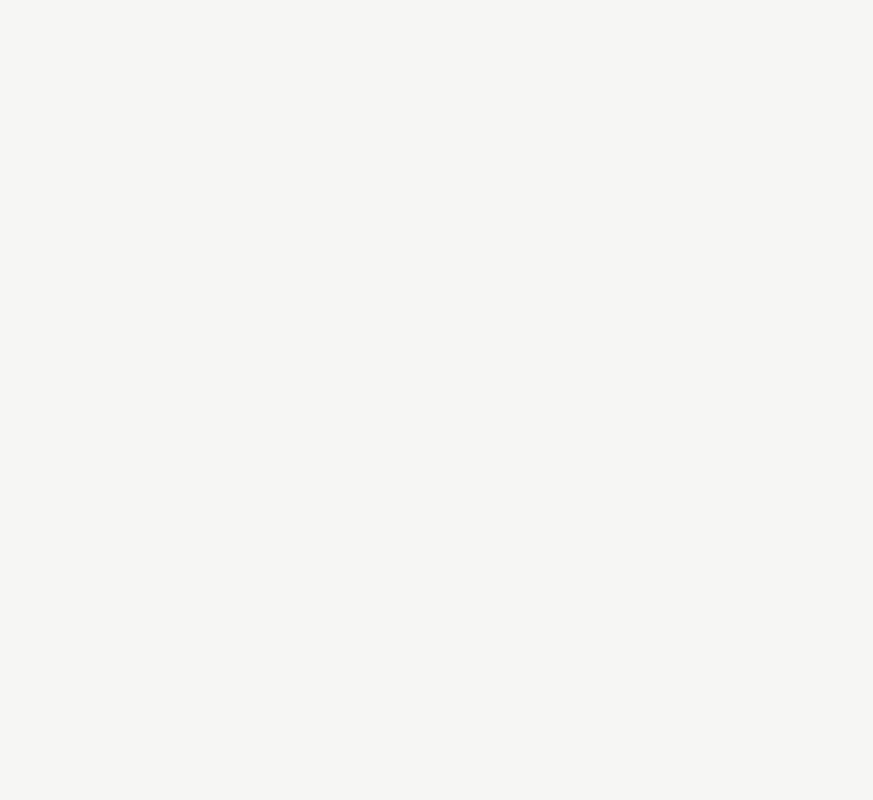
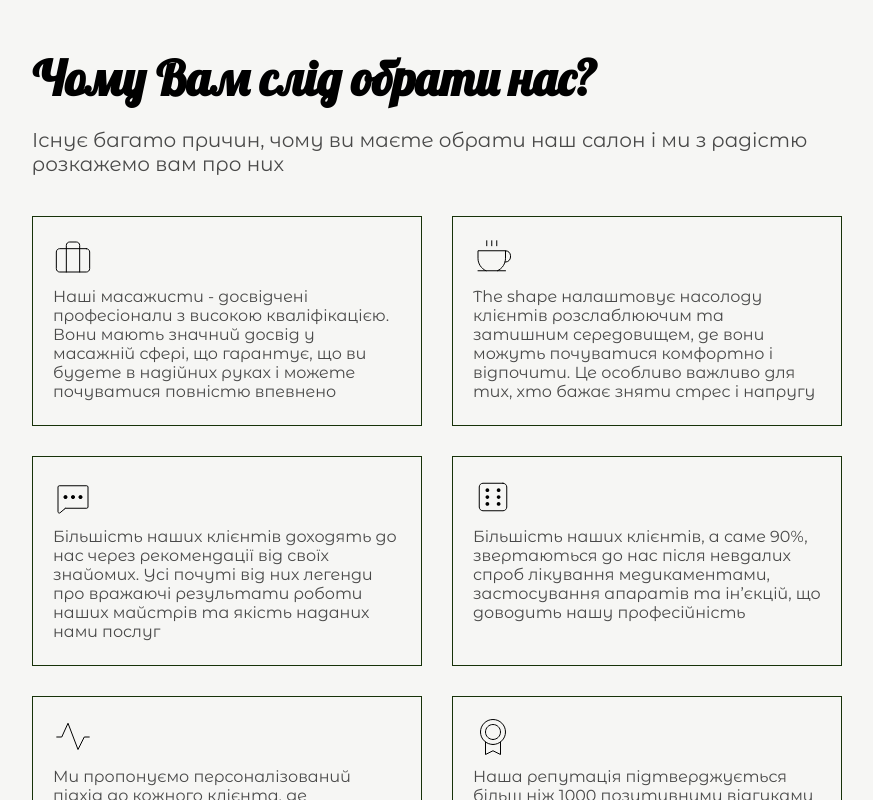
Before and after one commit to diana1m/test-project-nextjs, a Next.js app: page / in a window 1280 px wide. Shown: the part 880-1680 px from the top of the page, without its empty margins (32-905 px from the left). Before the commit the page ends 908 px from the top, so only its background shows below. Built offline with nearby package versions, Linux system fonts and the light colour scheme.

Commit message:
create component Benefits

```diff
--- /dev/null
+++ b/src/components/screens/home/Benefits/Benefits.module.scss
@@ -0,0 +1,37 @@
+/* --- Benefits --- */
+
+@import '/src/styles/resources/';
+
+.wrapper {
+    padding: 120px 0;
+}
+
+.title {
+    font-family: $secondary-font-family;
+    font-size: 48px;
+    font-weight: 700;
+    margin-bottom: 20px;
+}
+
+.description {
+    margin-bottom: 40px;
+    max-width: 810px;
+    opacity: 0.7;
+}
+
+.list {
+    @include wrap(30px, _, wrap);
+}
+
+.item {
+    width: 390px;
+    height: 210px;
+    padding: 20px;
+    border: 1px solid $accent;
+    font-size: 16px;
+}
+
+.itemText {
+    margin-top: 10px;
+    opacity: 0.7;
+}
--- /dev/null
+++ b/src/components/screens/home/Benefits/Benefits.tsx
@@ -0,0 +1,19 @@
+import { FC } from 'react'
+
+import benefitsData from '@/data/benefits.json'
+import BenefitsHead from './BenefitsHead'
+import BenefitsContent from './BenefitsContent'
+import styles from './Benefits.module.scss'
+
+const Benefits: FC = () => {
+    return(
+        <section id={benefitsData.sectionId} className={styles.wrapper}>
+            <div className='container'>
+                    <BenefitsHead/>
+                    <BenefitsContent/>
+            </div>
+        </section>
+    )
+}
+
+export default Benefits
--- /dev/null
+++ b/src/components/screens/home/Benefits/BenefitsContent.tsx
@@ -0,0 +1,25 @@
+import { FC } from "react";
+
+import benefitsData from '@/data/benefits.json'
+import IBenefitsContent from "@/shared/interfaces/benefits/IBenefitsContent";
+import Image from "next/image";
+import styles from './Benefits.module.scss'
+
+ const BenefitsContent: FC = () => {
+    const content: IBenefitsContent[] = benefitsData.content
+
+    return(
+        <div className={styles.list}>
+            {content.map((item, key) => (
+                <div className={styles.item} key={key}>
+                    <Image src={item.image.src} alt={item.image.alt} width={item.image.width} height={item.image.height}/>
+                    <p className={styles.itemText}>
+                        {item.text}
+                    </p>
+                </div>
+            ))}
+        </div>
+    )
+ }
+
+export default BenefitsContent;
--- /dev/null
+++ b/src/components/screens/home/Benefits/BenefitsHead.tsx
@@ -0,0 +1,23 @@
+import { FC } from "react";
+
+import IBenefitsHead from "@/shared/interfaces/benefits/IBenefitsHead";
+import benefitsData from '@/data/benefits.json'
+import styles from './Benefits.module.scss'
+
+
+const BenefitsHead: FC = () => {
+    const {title, description}: IBenefitsHead = benefitsData.head;
+    return(
+        <>
+            <h2 className={styles.title}>
+                {title}
+            </h2>
+            <p className={styles.description}>
+                {description}
+            </p>
+        </>
+
+    )
+}
+
+export default BenefitsHead
--- a/src/components/screens/home/Offer/OfferImage.tsx
+++ b/src/components/screens/home/Offer/OfferImage.tsx
@@ -1,4 +1,5 @@
 import { FC } from "react";
+import Image from "next/image";
 
 import data from '@/data/offer.json'
 import IImage from "@/shared/interfaces/IImage";
@@ -7,6 +8,7 @@ const OfferImage: FC = () => {
     const {src, alt, height, width}: IImage= data.image;
 
     return(
+        // <Image />
         <img src={src} alt={alt} width={width} height={height}/>
     )
 }
--- a/src/data/benefits.json
+++ b/src/data/benefits.json
@@ -8,7 +8,7 @@
         {
             "text": "Наші масажисти - досвідчені професіонали з високою кваліфікацією. Вони мають значний досвід у масажній сфері, що гарантує, що ви будете в надійних руках і можете почуватися повністю впевнено",
             "image": {
-                "src": "../../public/images/benefits/icon1.svg",
+                "src": "/images/benefits/icon1.svg",
                 "alt": "suitcase",
                 "height": 40,
                 "width": 40
@@ -18,7 +18,7 @@
         {
             "text": "The shape налаштовує насолоду клієнтів розслаблюючим та затишним середовищем, де вони можуть почуватися комфортно і відпочити. Це особливо важливо для тих, хто бажає зняти стрес і напругу ",
             "image": {
-                "src": "../../public/images/benefits/icon2.svg",
+                "src": "/images/benefits/icon2.svg",
                 "alt": "coffee",
                 "height": 40,
                 "width": 40
@@ -28,7 +28,7 @@
         {
             "text": "Більшість наших клієнтів доходять до нас через рекомендації від своїх знайомих. Усі почуті від них легенди про вражаючі результати роботи наших майстрів та якість наданих нами послуг",
             "image": {
-                "src": "../../public/images/benefits/icon3.svg",
+                "src": "/images/benefits/icon3.svg",
                 "alt": "chat",
                 "height": 40,
                 "width": 40
@@ -38,7 +38,7 @@
         {
             "text": "Більшість наших клієнтів, а саме 90%, звертаються до нас після невдалих спроб лікування медикаментами, застосування апаратів та ін’єкцій, що доводить нашу професійність",
             "image": {
-                "src": "../../public/images/benefits/icon4.svg",
+                "src": "/images/benefits/icon4.svg",
                 "alt": "domino",
                 "height": 40,
                 "width": 40
@@ -48,7 +48,7 @@
         {
             "text": "Ми пропонуємо персоналізований підхід до кожного клієнта, де враховуються їхні унікальні потреби. Ми розробимо програму або масаж, які будуть ідеально підходити саме вам",
             "image": {
-                "src": "../../public/images/benefits/icon5.svg",
+                "src": "/images/benefits/icon5.svg",
                 "alt": "activity",
                 "height": 40,
                 "width": 40
@@ -58,7 +58,7 @@
         {
             "text": "Наша репутація підтверджується більш ніж 1000 позитивними відгуками наших клієнтів. Це свідчить про задоволення та задоволеність наших клієнтів",
             "image": {
-                "src": "../../public/images/benefits/icon6.svg",
+                "src": "/images/benefits/icon6.svg",
                 "alt": "medal",
                 "height": 40,
                 "width": 40
--- a/src/pages/index.tsx
+++ b/src/pages/index.tsx
@@ -1,10 +1,10 @@
+import Benefits from '@/components/screens/home/Benefits/Benefits'
 import Offer from '@/components/screens/home/Offer/Offer'
 import Head from 'next/head'
 
 export default function Home() {
   return (
     <>
-
       <Head>
         <title>The Shape</title>
         <meta name="description" content="Generated by create next app" />
@@ -12,6 +12,7 @@ export default function Home() {
         <link rel="icon" href="/favicon.ico" />
       </Head>
       <Offer/>
+      <Benefits/>
     </>
   )
 }
--- /dev/null
+++ b/src/shared/interfaces/benefits/IBenefitsContent.ts
@@ -0,0 +1,6 @@
+import IImage from "../IImage";
+
+export default interface IBenefitsContent {
+    text: string,
+    image: IImage
+}
--- /dev/null
+++ b/src/shared/interfaces/benefits/IBenefitsHead.ts
@@ -0,0 +1,4 @@
+export default interface IBenefitsHead {
+    title: string,
+    description: string
+}
```
